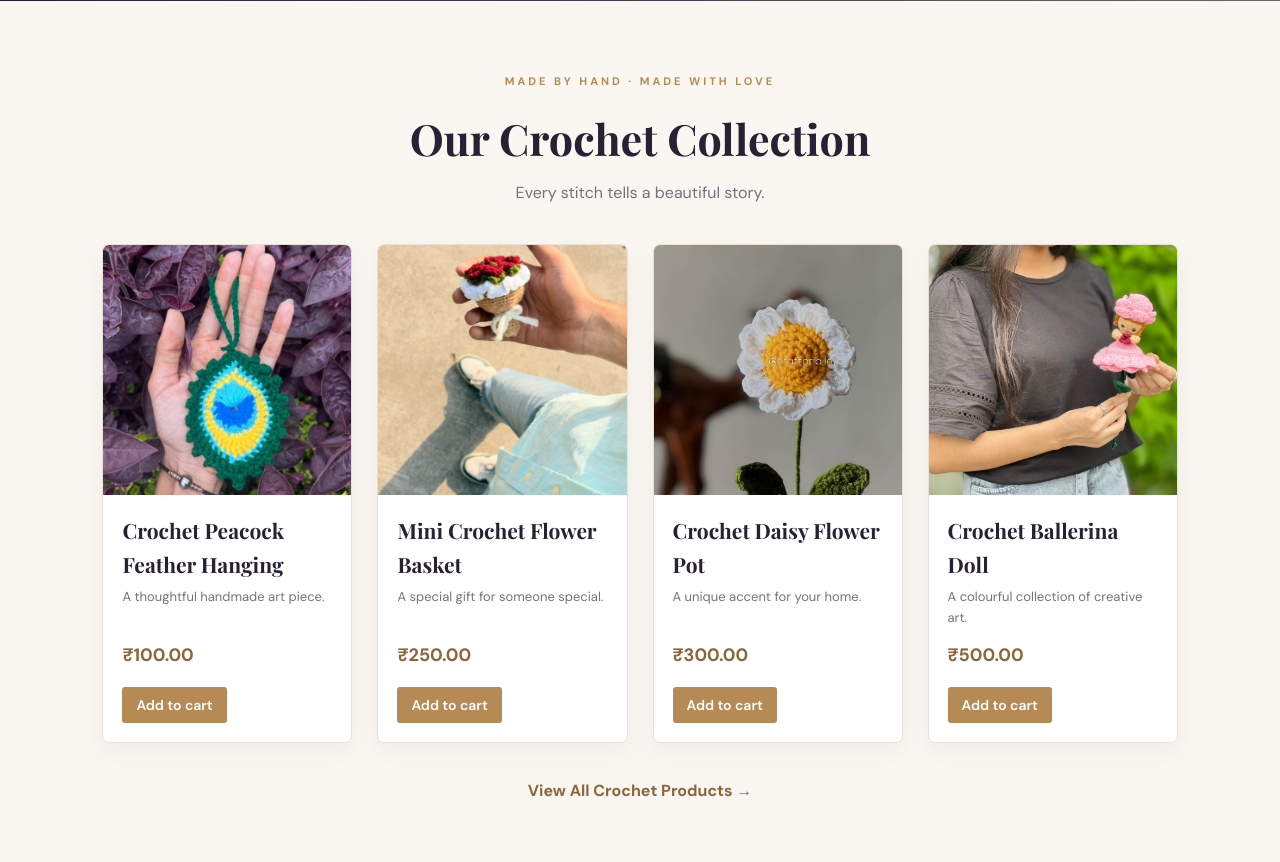
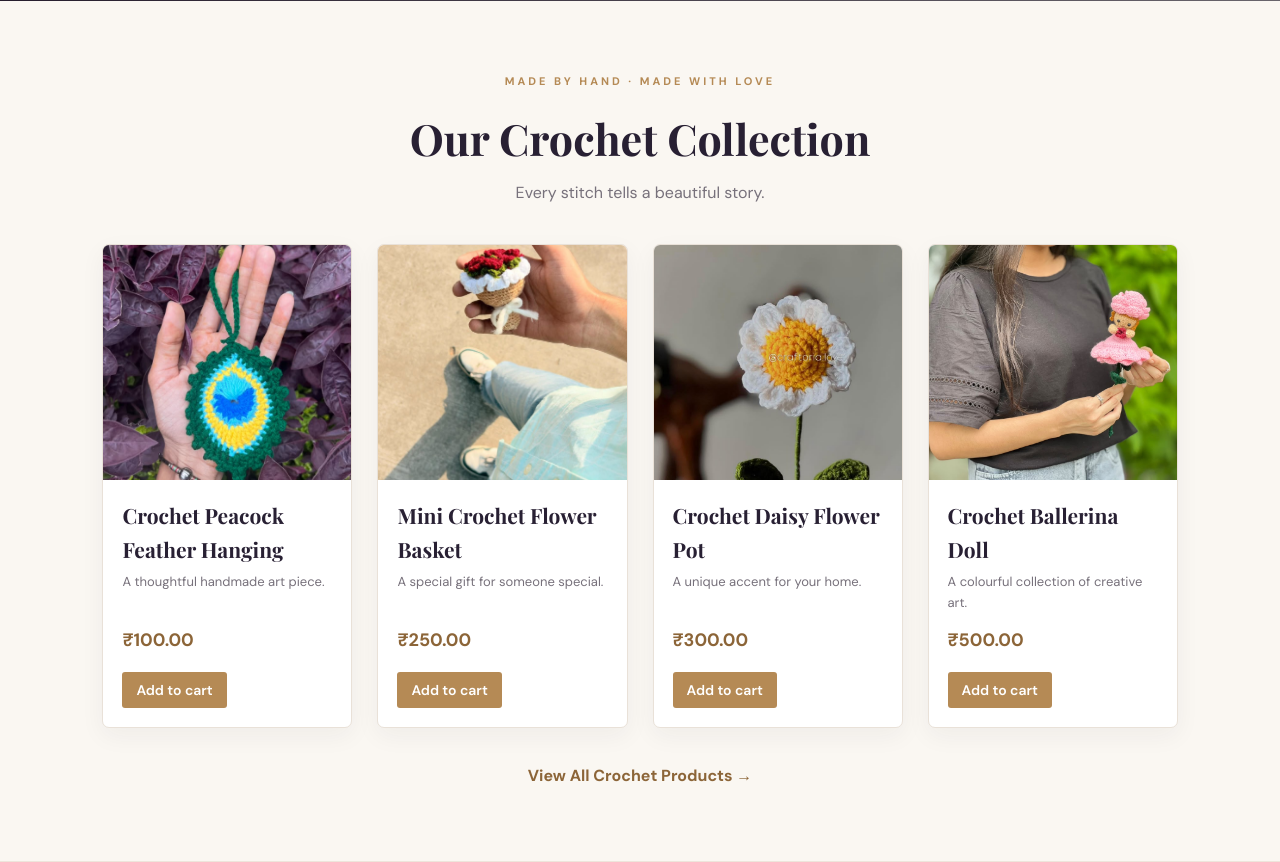
Before and after one commit to abhip6956/Craftoria-new, a Flask app: page / in a window 1280 px wide. Shown: the part 685-1547 px from the top of the page. Run offline with Flask 3, Linux system fonts and the light colour scheme; data comes from the database, SQL or seed files in the repository; grey boxes are pictures that could not be loaded.

Commit message:
Save CSS and update photos

```diff
--- a/static/css/style.css
+++ b/static/css/style.css
@@ -79,17 +79,3 @@ footer{background:var(--plum);color:#e9e1d8;text-align:center;padding:38px 15px;
 .product-card:nth-child(4) img {
     object-position: center 58%;
 }
-
-.product-card img {
-  width: 100%;
-  height: 250px;
-  object-fit: cover;
-  display: block;
-}
-
-.product-card {
-  display: flex;
-  flex-direction: column;
-  justify-content: space-between;
-  height: 100%;
-}
```
